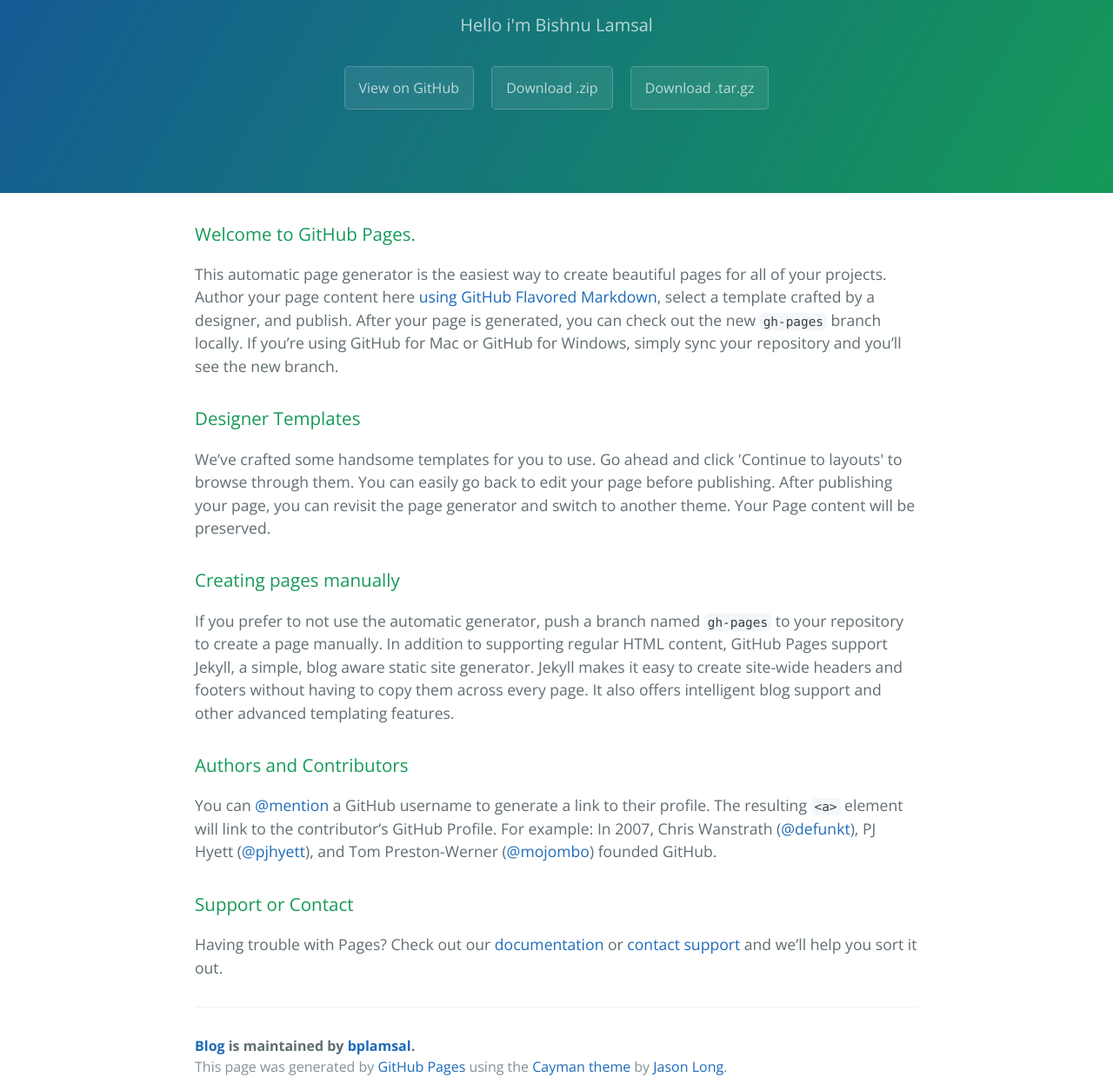
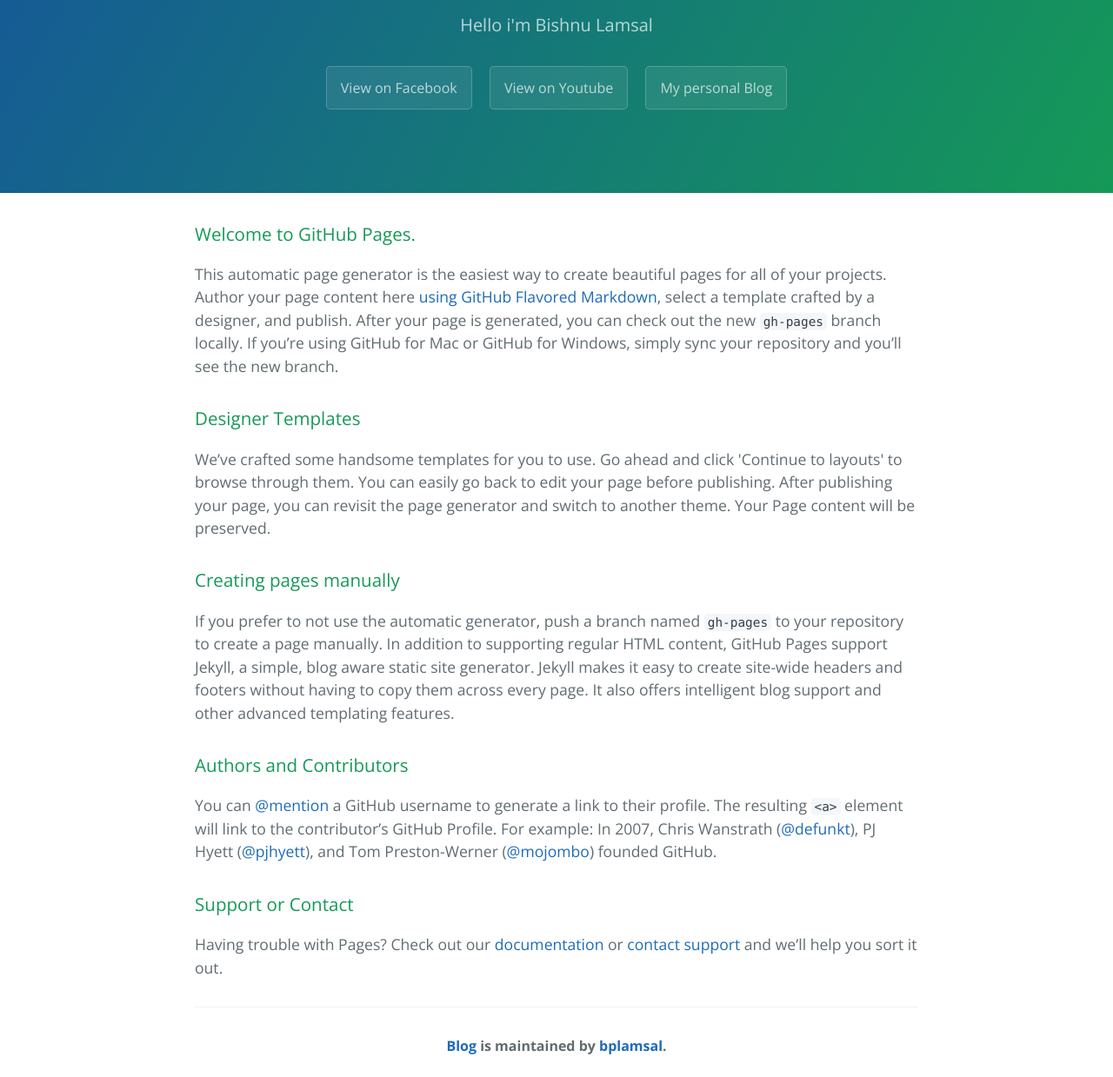
Before and after one commit to bplamsal/blog, a plain HTML site: page index.html in a window 1280 px wide. Shown: the part 161-1400 px from the top of the page at 87% size. Drawn offline with nearby package versions, Linux system fonts and the light colour scheme.

Commit message:
Update index.html

```diff
--- a/index.html
+++ b/index.html
@@ -2,7 +2,7 @@
 <html lang="en-us">
   <head>
     <meta charset="UTF-8">
-    <title>Blog by bplamsal</title>
+    <title>Bishnu Lamsal</title>
     <meta name="viewport" content="width=device-width, initial-scale=1">
     <link rel="stylesheet" type="text/css" href="stylesheets/normalize.css" media="screen">
     <link href='http://fonts.googleapis.com/css?family=Open+Sans:400,700' rel='stylesheet' type='text/css'>
@@ -13,9 +13,9 @@
     <section class="page-header">
       <h1 class="project-name">Blog</h1>
       <h2 class="project-tagline">Hello i&#39;m Bishnu Lamsal </h2>
-      <a href="https://github.com/bplamsal/blog" class="btn">View on GitHub</a>
-      <a href="https://github.com/bplamsal/blog/zipball/master" class="btn">Download .zip</a>
-      <a href="https://github.com/bplamsal/blog/tarball/master" class="btn">Download .tar.gz</a>
+      <a href="www.facebook.com/ismaran37" class="btn">View on Facebook</a>
+      <a href="www.youtube.com/ismaran37" class="btn">View on Youtube</a>
+      <a href="www.bplamsal.blogspot.com" class="btn">My personal Blog</a>
     </section>
 
     <section class="main-content">
@@ -28,7 +28,6 @@
 <a id="designer-templates" class="anchor" href="#designer-templates" aria-hidden="true"><span class="octicon octicon-link"></span></a>Designer Templates</h3>
 
 <p>We’ve crafted some handsome templates for you to use. Go ahead and click 'Continue to layouts' to browse through them. You can easily go back to edit your page before publishing. After publishing your page, you can revisit the page generator and switch to another theme. Your Page content will be preserved.</p>
-
 <h3>
 <a id="creating-pages-manually" class="anchor" href="#creating-pages-manually" aria-hidden="true"><span class="octicon octicon-link"></span></a>Creating pages manually</h3>
 
@@ -45,10 +44,9 @@
 <p>Having trouble with Pages? Check out our <a href="https://help.github.com/pages">documentation</a> or <a href="https://github.com/contact">contact support</a> and we’ll help you sort it out.</p>
 
       <footer class="site-footer">
-        <span class="site-footer-owner"><a href="https://github.com/bplamsal/blog">Blog</a> is maintained by <a href="https://github.com/bplamsal">bplamsal</a>.</span>
-
-        <span class="site-footer-credits">This page was generated by <a href="https://pages.github.com">GitHub Pages</a> using the <a href="https://github.com/jasonlong/cayman-theme">Cayman theme</a> by <a href="https://twitter.com/jasonlong">Jason Long</a>.</span>
-      </footer>
+       <center> <span class="site-footer-owner"><a href="www.facebook.com/ismaran37">Blog</a> is maintained by <a href="bplamsal.blogspot.com">bplamsal</a>.</span>
+</center>
+         </footer>
 
     </section>
 
```
